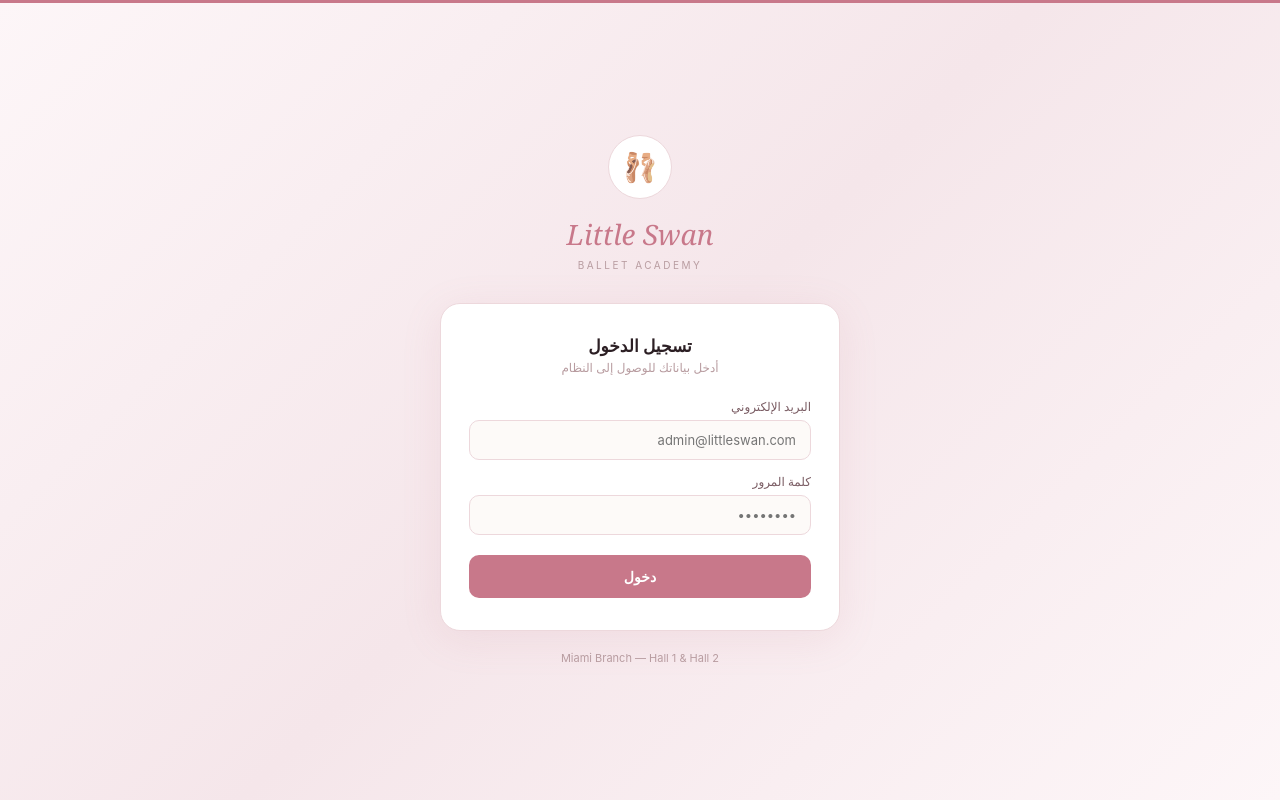
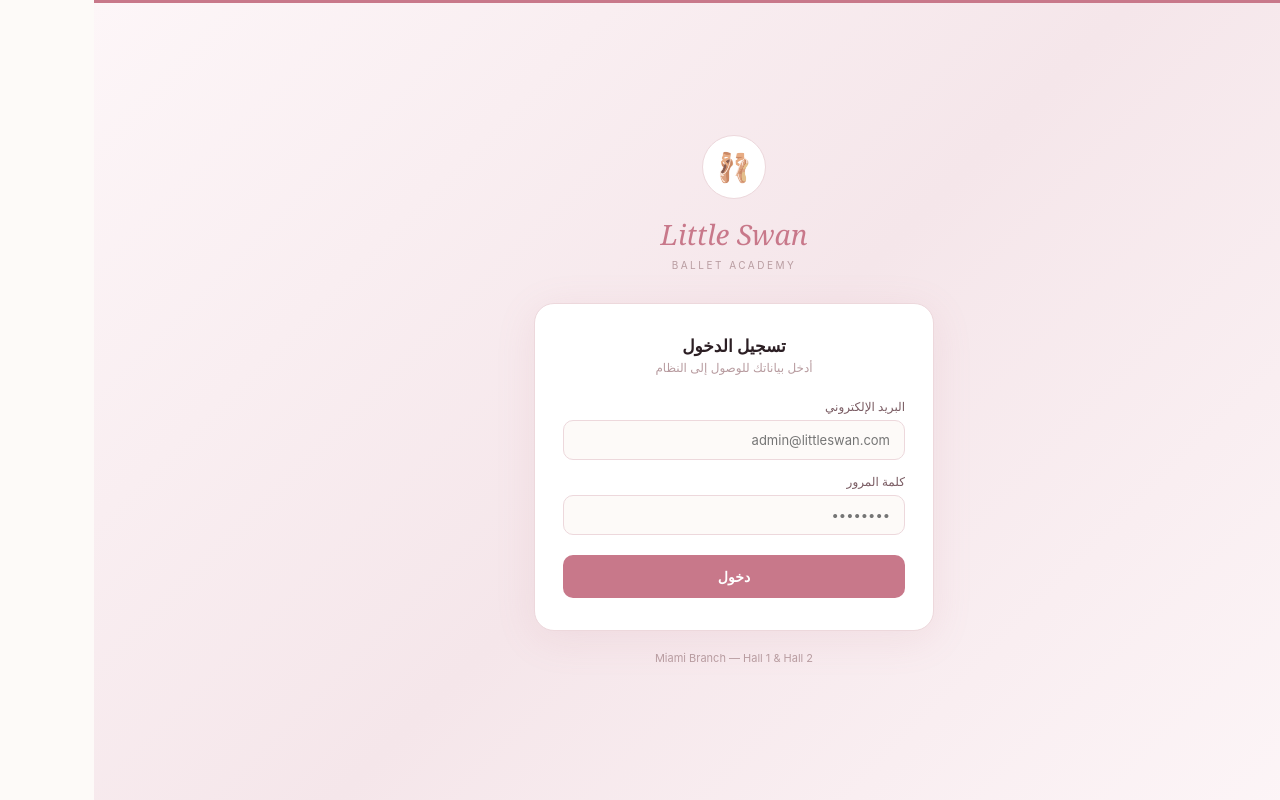
Before and after one commit to mazenkassas/little-swan-ballet, a Next.js app: page /login in a window 1280 px wide. Built offline with nearby package versions, Linux system fonts and the light colour scheme.

Commit message:
Refactor globals.css to simplify styles

```diff
--- a/src/app/globals.css
+++ b/src/app/globals.css
@@ -1,6 +1,11 @@
-@tailwind base;
-@tailwind components;
-@tailwind utilities;
+* { box-sizing: border-box; margin: 0; padding: 0; }
+
+html, body {
+  background-color: #FDFAF8 !important;
+  color: #2C1F24 !important;
+  min-height: 100vh;
+  font-family: -apple-system, BlinkMacSystemFont, 'Segoe UI', sans-serif;
+}
 
 :root {
   --pk: #C8788A;
@@ -22,23 +27,3 @@
   --blue: #4A6E9C;
   --blue-bg: #E8F0FA;
 }
-
-*, *::before, *::after {
-  box-sizing: border-box;
-  margin: 0;
-  padding: 0;
-}
-
-html, body {
-  background-color: #FDFAF8 !important;
-  color: #2C1F24 !important;
-  min-height: 100vh;
-  overflow-x: hidden;
-  font-family: -apple-system, BlinkMacSystemFont, 'Segoe UI', sans-serif;
-}
-
-::-webkit-scrollbar { width: 5px; }
-::-webkit-scrollbar-thumb { background: #E8B4C0; border-radius: 3px; }
-
-input[type="number"]::-webkit-outer-spin-button,
-input[type="number"]::-webkit-inner-spin-button { -webkit-appearance: none; }
```
